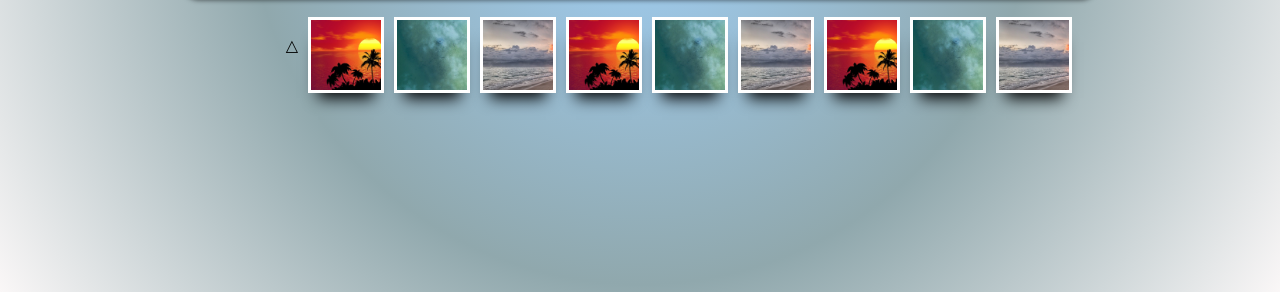
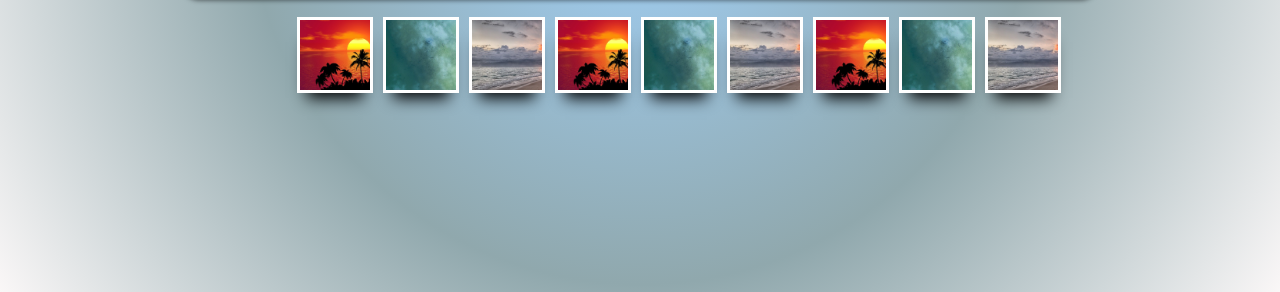
Before and after one commit to kemago/kemago.github.io, a plain HTML site: page 04f0_kepgaleria/index.html in a window 1280 px wide. Shown: the part 508-800 px from the top of the page. Drawn offline with nearby package versions, Linux system fonts and the light colour scheme.

Commit message:
Update index.html

```diff
--- a/04f0_kepgaleria/index.html
+++ b/04f0_kepgaleria/index.html
@@ -26,7 +26,7 @@
         </div>
 
         <div id="thumbnails">
-            <div class="title">&#9651;</div>
+
         </div>
 
     </div>
```
